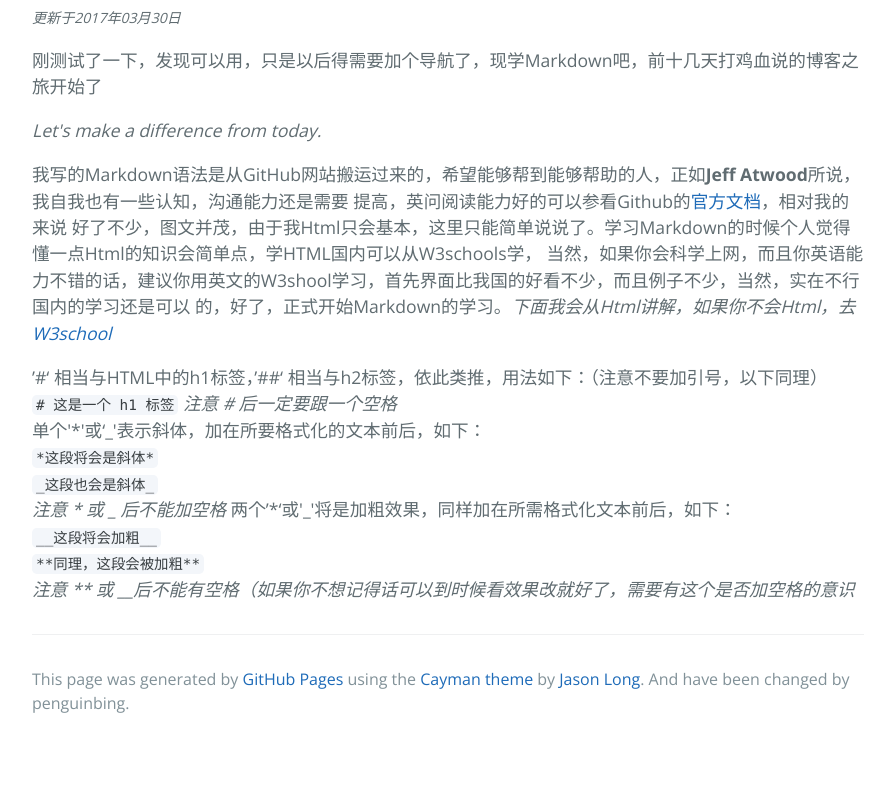
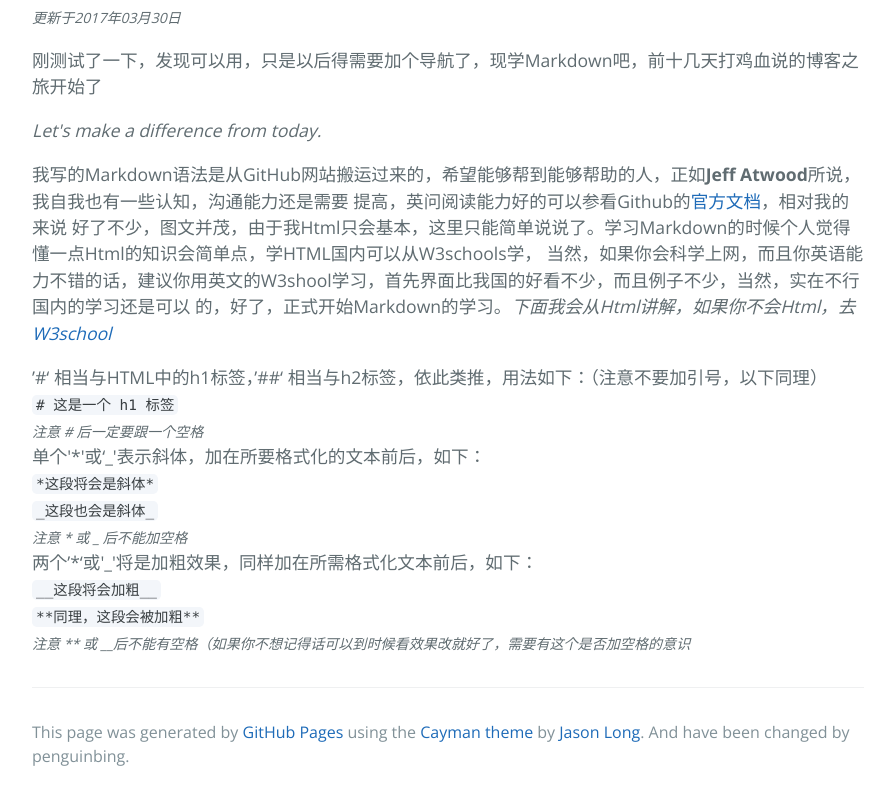
Before and after one commit to penguinbing/penguinbing.github.io, a plain HTML site: page LearnMarkdown.html in a window 1280 px wide. Shown: the part 535-1335 px from the top of the page, without its empty margins (192-1087 px from the left). Before the commit the page ends 1282 px from the top, so only its background shows below. Drawn offline with nearby package versions, Linux system fonts and the light colour scheme.

Commit message:
更新页面显示

```diff
--- a/LearnMarkdown.html
+++ b/LearnMarkdown.html
@@ -32,17 +32,17 @@
       </p>
       <p>
         ’#‘ 相当与HTML中的h1标签，’##‘ 相当与h2标签，依此类推，用法如下：（注意不要加引号，以下同理）<br>
-        <code># 这是一个 h1 标签</code>
-        <em>注意 # 后一定要跟一个空格 </em>
+        <code># 这是一个 h1 标签</code><br>
+        <small><em>注意 # 后一定要跟一个空格 </em></small>
         <br>
         单个'*'或‘_'表示斜体，加在所要格式化的文本前后，如下：<br>
         <code>*这段将会是斜体*</code><br>
         <code>_这段也会是斜体_</code><br>
-        <em>注意 * 或 _ 后不能加空格 </em>
+        <small><em>注意 * 或 _ 后不能加空格 </em></small><br>
         两个’*‘或'_'将是加粗效果，同样加在所需格式化文本前后，如下：<br>
         <code>__这段将会加粗__</code><br>
         <code>**同理，这段会被加粗**</code><br>
-        <em>注意 ** 或 __后不能有空格（如果你不想记得话可以到时候看效果改就好了，需要有这个是否加空格的意识</em>
+        <small><em>注意 ** 或 __后不能有空格（如果你不想记得话可以到时候看效果改就好了，需要有这个是否加空格的意识</em></small><br>
       </p>
 
       <footer class="site-footer">
```
